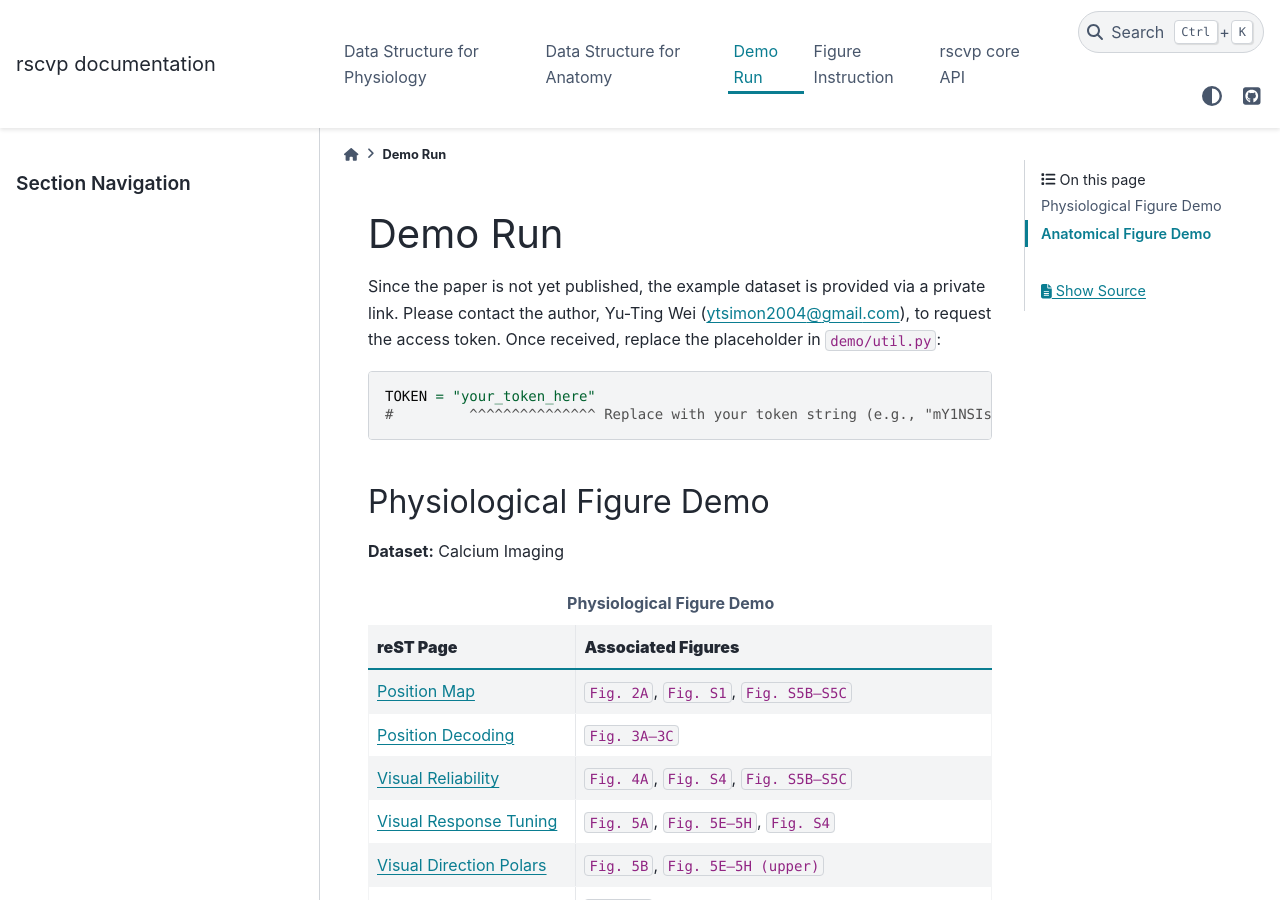
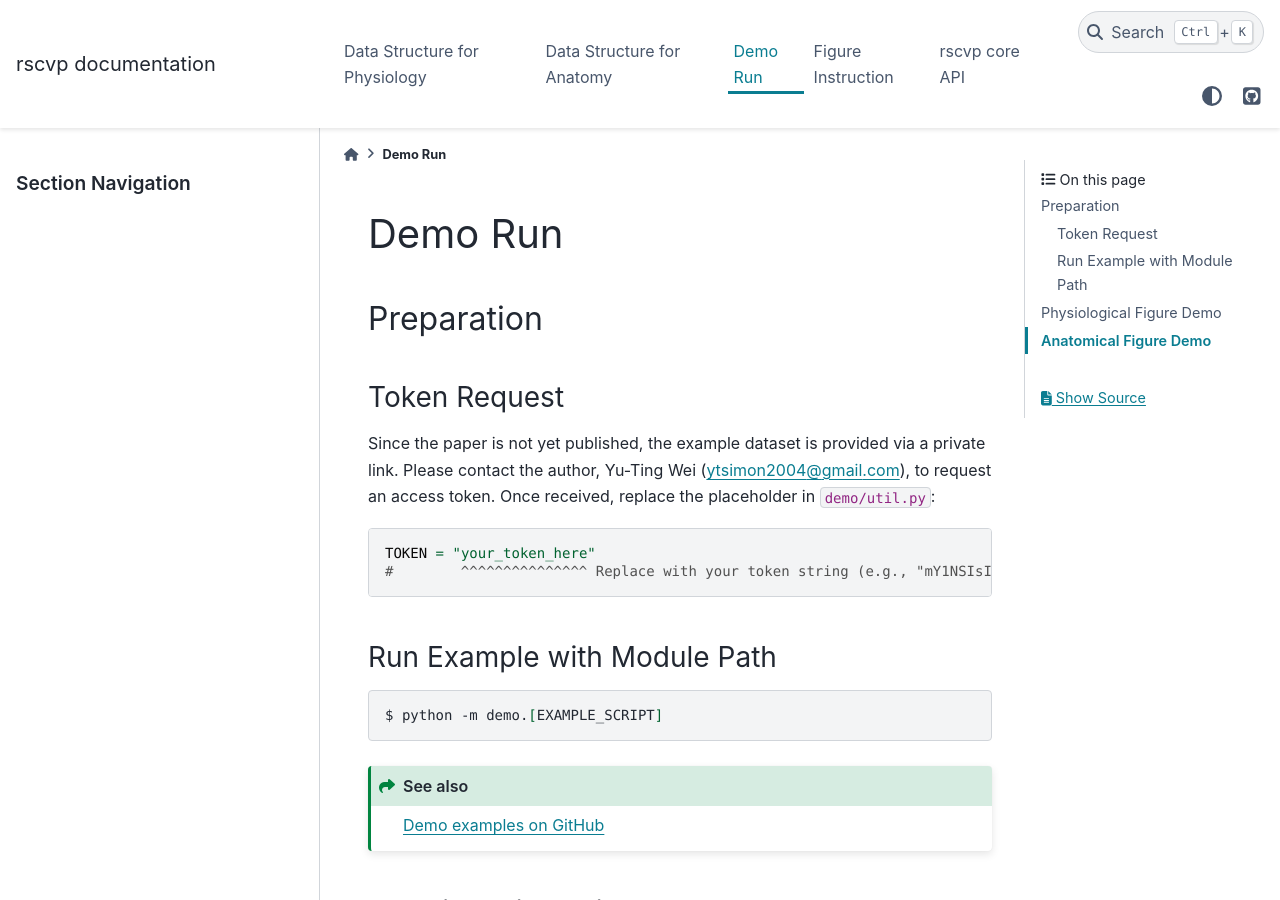
Before and after one commit to ytsimon2004/rscvp, a Sphinx documentation site: the page built from docs/source/demo/index.rst, in a window 1280 px wide and 900 px high. Built offline with Sphinx 7.4.7 and the PyData theme 0.15.4, drawn with Linux system fonts in a browser that asks for light colours; pages that are not in the unit, such as notebooks, are missing from menus.

Commit message:
cli camera doc

```diff
--- a/docs/source/data_structure/physiology.rst
+++ b/docs/source/data_structure/physiology.rst
@@ -40,7 +40,7 @@ Folder Details
   Cache files to avoid redundant computations (e.g., ``.pkl``, ``.npy``, or other serialized intermediate results).
 
 - (5) ``track/``
-  Camera-based tracking data such as pupil size, locomotion speed, and animal position.
+  Camera-based tracking data such as pupil size, locomotion speed, and animal position. (e.g., ``pixviz``, ``facemap``)
 
 - (6) ``suite2p/``
   Preprocessing outputs from pipelines like **Suite2p** or **Kilosort**.
--- a/docs/source/demo/index.rst
+++ b/docs/source/demo/index.rst
@@ -1,14 +1,32 @@
 Demo Run
 ========
 
+Preparation
+-------------------------
+
+Token Request
+^^^^^^^^^^^^^^^^^^^^^^^^^
+
 Since the paper is not yet published, the example dataset is provided via a private link.
-Please contact the author, Yu-Ting Wei (ytsimon2004@gmail.com), to request the access token.
+Please contact the author, Yu-Ting Wei (ytsimon2004@gmail.com), to request an access token.
 Once received, replace the placeholder in ``demo/util.py``:
 
 .. code-block:: python
 
     TOKEN = "your_token_here"
-    #         ^^^^^^^^^^^^^^^ Replace with your token string (e.g., "mY1NSIsImRhdGEiOnt")
+    #        ^^^^^^^^^^^^^^^ Replace with your token string (e.g., "mY1NSIsImRhdGEiOnt")
+
+Run Example with Module Path
+^^^^^^^^^^^^^^^^^^^^^^^^^^^^^^^^
+
+.. code-block:: bash
+
+    $ python -m demo.[EXAMPLE_SCRIPT]
+
+.. seealso::
+
+    `Demo examples on GitHub <https://github.com/ytsimon2004/rscvp/tree/main/demo>`_
+
 
 
 Physiological Figure Demo
```
Also changed, not shown: 2 other files.
